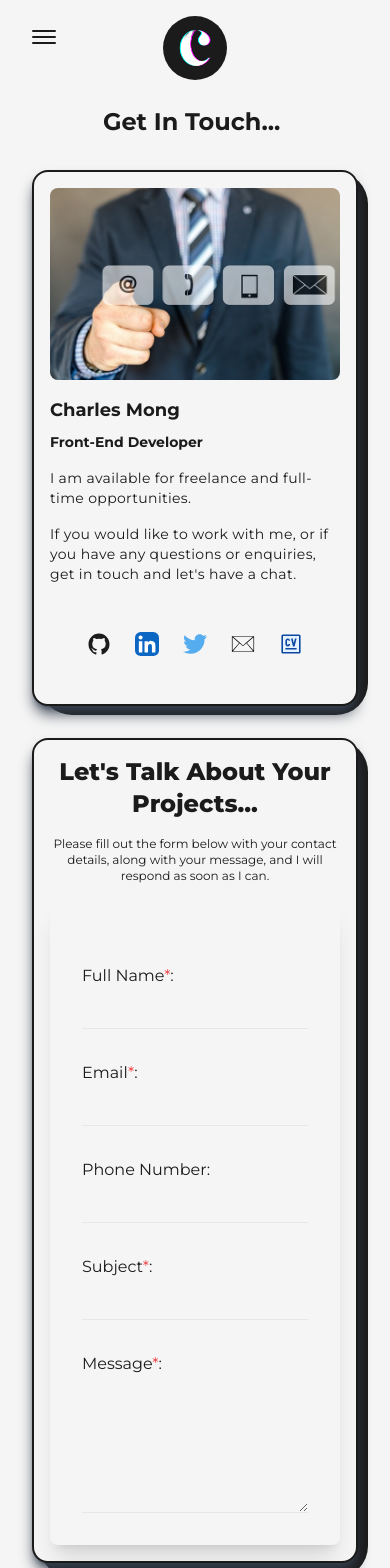
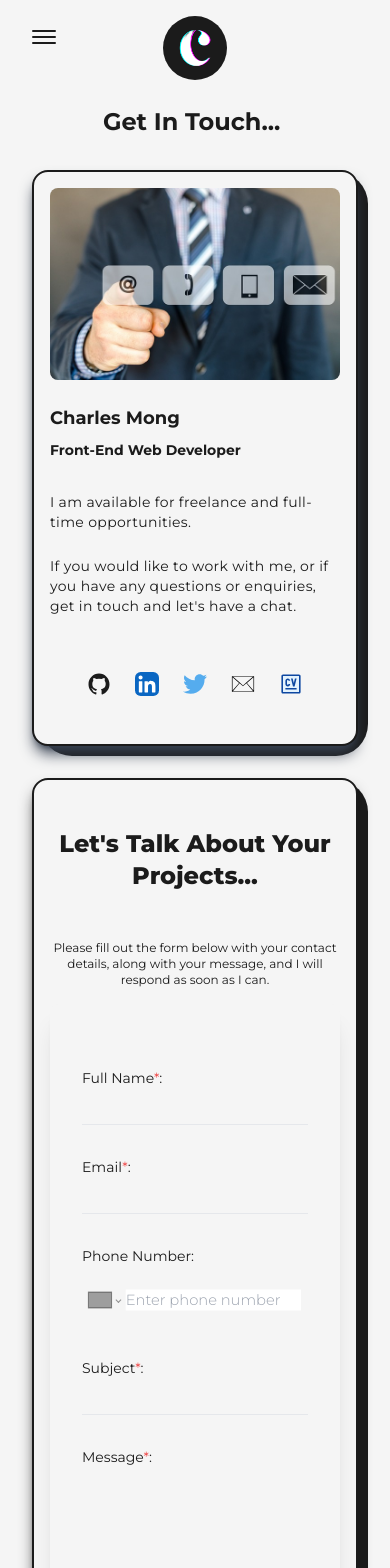
Before and after one commit to CcMong/cmong-nextjs-portfolio-site, a Next.js app: page /contact in a window 390 px wide. Shown: the top 1568 px of the page. Built offline with nearby package versions, Linux system fonts and the light colour scheme; grey boxes are pictures that could not be loaded.

Commit message:
Installed another phone number input package, which worked for the international dropdown menu option. Also made a few minor changes to the rest of the code base. Now will set up the Sendgrid API to receive messages and send them to my email.

```diff
--- a/package.json
+++ b/package.json
@@ -15,7 +15,8 @@
     "next": "13.2.4",
     "react": "18.2.0",
     "react-dom": "18.2.0",
-    "react-phone-input-2": "^2.15.1"
+    "react-phone-input-2": "^2.15.1",
+    "react-phone-number-input": "^3.2.22"
   },
   "devDependencies": {
     "autoprefixer": "^10.4.14",
--- a/src/components/AnimatedText.jsx
+++ b/src/components/AnimatedText.jsx
@@ -23,7 +23,7 @@ const singleWord = {
         opacity: 1,
         y:0,
         transition: {
-            duration: 1,
+            duration: 1.5,
         }
     }
 }
--- a/src/pages/about.js
+++ b/src/pages/about.js
@@ -60,7 +60,7 @@ const about = () => {
                     </p>
 
                     <p className='font-medium my-4 dark:text-light'>
-                        My background is in Engineering and Finance, and I believe that my skills and experiences acquired over the last 15 years enable me to be innovative and effective as a developer.
+                        My background is in Engineering and Finance, and I have channelled the skills and experiences acquired over the last 15 years into becoming an innovative and highly effective developer.
                     </p>
 
                     {/* <p className='font-medium my-4 dark:text-light'>
@@ -72,7 +72,7 @@ const about = () => {
                     </p> */}
 
                     <p className='font-medium my-4 dark:text-light'>
-                    I&apos;d love to hear from you, and I look forward to offering my skills and passion to realise your vision.
+                    I&apos;d love to hear from you, and I look forward to putting my skills, experience and passion to work in realising your vision.
                     </p>
 
                     {/* <p className='font-medium my-4 dark:text-light'>
--- a/src/pages/contact.js
+++ b/src/pages/contact.js
@@ -9,14 +9,16 @@ import { motion } from 'framer-motion';
 import { TwitterIcon, LinkedInIcon, EmailIcon3, CvIcon } from '@/components/Icons';
 import GithubIcon from '@/components/Icons';
 import { useState } from 'react';
-import PhoneInput from 'react-phone-input-2';
-import "react-phone-input-2/lib/style.css";
+//import PhoneInput from 'react-phone-input-2';
+//import "react-phone-input-2/lib/style.css";
+import PhoneInput from 'react-phone-number-input';
+import "react-phone-number-input/style.css";
 
 const contact = () => {
 
   const [fullName, setFullName] = useState("");
   const [email, setEmail] = useState("");
-  const [phoneNumber, setPhoneNumber] = useState("");
+  const [value, setValue] = useState();
   const [company, setCompany] = useState("");
   const [subject, setSubject] = useState("");
   const [message, setMessage] = useState("");
@@ -41,14 +43,14 @@ const contact = () => {
             <div className='absolute top-0 -right-3 -z-10 w-[102%] h-[102%] rounded-[2rem] bg-dark dark:bg-light'/>
 
             <div>
-              <Image src={contactImg} alt="Contact Me" className='rounded-lg'/>
+              <Image src={contactImg} alt="Contact Me" className='rounded-lg hover:scale-105 ease-in-out duration-300'/>
             </div>
 
             <div className='dark:text-light'>
-              <h3 className='pt-4 text-xl font-bold sm:text-lg'>Charles Mong</h3>
-              <p className='font-bold pt-2 sm:text-sm'>Front-End Developer</p>
-              <p className='-tracking-wide pt-4 sm:text-sm sm:tracking-wide'>I am available for freelance and full-time opportunities.</p>
-              <p className='-tracking-wide py-4 sm:text-sm sm:tracking-wide'>
+              <h3 className='pt-4 text-xl font-bold sm:text-lg mt-2'>Charles Mong</h3>
+              <p className='font-bold pt-2 sm:text-sm mb-4 '>Front-End Web Developer</p>
+              <p className='-tracking-wide pt-4 sm:text-sm sm:tracking-wide my-2'>I am available for freelance and full-time opportunities.</p>
+              <p className='-tracking-wide py-4 sm:text-sm sm:tracking-wide my-2'>
                 If you would like to work with me, or if you have any questions or enquiries, get in touch and let&apos;s have a chat.
               </p>
 
@@ -89,16 +91,16 @@ const contact = () => {
           </aside>
 
           {/*Contact Form*/}
-          <div className='col-span-5 w-full flex flex-col relative h-max rounded-2xl border-2 border-solid border-dark dark:border-light/75 dark:bg-dark bg-light p-4 shadow-lg shadow-gray-700 dark:shadow-white xl:col-span-5 md:order-1 md:col-span-8'>
+          <div className='col-span-5 w-full flex flex-col relative h-max rounded-2xl border-2 border-solid border-dark dark:border-light/75 dark:bg-dark bg-light p-4 shadow-lg shadow-dark/80 dark:shadow-white xl:col-span-5 md:order-1 md:col-span-8'>
 
             <div className='absolute top-0 -right-3 -z-10 w-[102%] h-[102%] rounded-[2rem] bg-dark dark:bg-light'/>
 
-            <h1 className='text-2xl font-extrabold text-center dark:text-light'>Let&apos;s Talk About Your Projects...</h1>
+            <h1 className='text-2xl font-extrabold text-center dark:text-light my-8'>Let&apos;s Talk About Your Projects...</h1>
 
             <p className='text-sm md:text-xs py-4 text-center dark:text-light'>Please fill out the form below with your contact details, along with your message, and I will respond as soon as I can.</p>
 
             <form
-            className='rounded-lg shadow-xl flex flex-col px-8 py-8 bg-light dark:bg-dark'
+            className='rounded-lg shadow-xl flex flex-col px-8 py-8 bg-light dark:bg-dark sm:text-sm'
             >
               {/*Name*/}
               <div className='flex flex-col'>
@@ -157,7 +159,7 @@ const contact = () => {
                 }}
                 /> */}
 
-                <input
+                {/* <input
                 name="phonenumber"
                 type='tel'
                 value={phoneNumber}
@@ -165,7 +167,17 @@ const contact = () => {
                   setPhoneNumber(event.target.value)
                 }}
                 className='bg-transparent border-b py-2 pl-4 focus:outline-none focus:rounded-md focus:ring-1 ring-dark dark:ring-light font-light text-dark dark:text-light'
+                />  */}
+
+                <PhoneInput
+                placeholder="Enter phone number"
+                defaultCountry="GB"
+                value={value}
+                onChange={setValue}
+                className='bg-transparent py-4 focus:outline-none focus:rounded-md focus:ring-1 ring-dark dark:ring-light font-light text-dark scale-105 px-3 mt-2 dark:border-light border-dark/75'
                 />
+
+
 
               </div>
 
--- a/src/pages/index.js
+++ b/src/pages/index.js
@@ -72,7 +72,7 @@ export default function Home() {
                     opacity: 1,
                     x:0,
                     transition: {
-                        duration: 1,
+                        duration: 3,
                     }
                 }
               }}
--- a/src/pages/portfolio.js
+++ b/src/pages/portfolio.js
@@ -4,12 +4,9 @@ import Head from 'next/head';
 import Layout from '@/components/Layout';
 import Link from 'next/link';
 import GithubIcon from '@/components/Icons';
-// import wwlCoverImage from "../../public/images/wwl-cover2.JPG";
-// import pmnCoverImage from "../../public/images/pmn-cover.JPG";
 import Image from 'next/image';
 import { LinkArrow } from '@/components/Icons';
 import TransitionEffect from '@/components/TransitionEffect';
-import sunsetArt from "../../public/images/profile/sunset-digital-art.png"
 
 // const projects = [
 //     {
@@ -55,7 +52,7 @@ const FeaturedProject = ({ type, title, summary, imgUrl, projectUrl, githubUrl }
             <div className='absolute top-0 -right-3 -z-10 w-[101%] h-[103%] rounded-[1.5rem] bg-dark dark:bg-light xs:-right-2 xs:h-[102%] sm:h-[102%] xs:w-full xs:rounded-[1rem]'/>
             {/*Project Image*/}
             <Link href={projectUrl} target="_blank"
-            className='w-1/2 cursor-pointer overflow-hidden rounded-lg lg:w-full'>
+            className='w-1/2 cursor-pointer overflow-hidden rounded-lg lg:w-full hover:scale-105 ease-in-out duration-300'>
                 <Image src={imgUrl} alt={title} className="w-full h-auto"
                 priority
                 sizes="(max-width: 768px) 100vw,
@@ -88,12 +85,12 @@ const Project = ({ type, title, imgUrl, projectUrl, githubUrl, summary }) => {
 
     return (
 
-        <article className='w-full flex items-center justify-center rounded-xl border border-solid border-dark dark:border-light bg-light dark:bg-dark p-3 relative flex-col shadow-xl shadow-gray-700 xs:p-4'>
+        <article className='w-full flex items-center justify-center rounded-xl border border-solid border-dark dark:border-light bg-light dark:bg-dark p-5 relative flex-col shadow-xl shadow-gray-700 xs:p-4'>
 
             <div className='absolute top-0 -right-3 -z-10 w-[101%] h-[102%] rounded-[1.25rem] bg-dark dark:bg-light md:-right-2 md:w-[101%] xs:h-[102%] xs:rounded-[1rem]'/>
             {/*Project Image*/}
             <Link href={projectUrl} target="_blank"
-            className='w-full cursor-pointer overflow-hidden rounded-lg'>
+            className='w-full cursor-pointer overflow-hidden rounded-lg hover:scale-105 ease-in-out duration-300'>
                 <Image src={imgUrl} alt={title} className="w-full h-auto" width="600"
                 height="200" />
             </Link>
```
Also changed, not shown: 1 other file (tests, documents, lock files or other folders).
